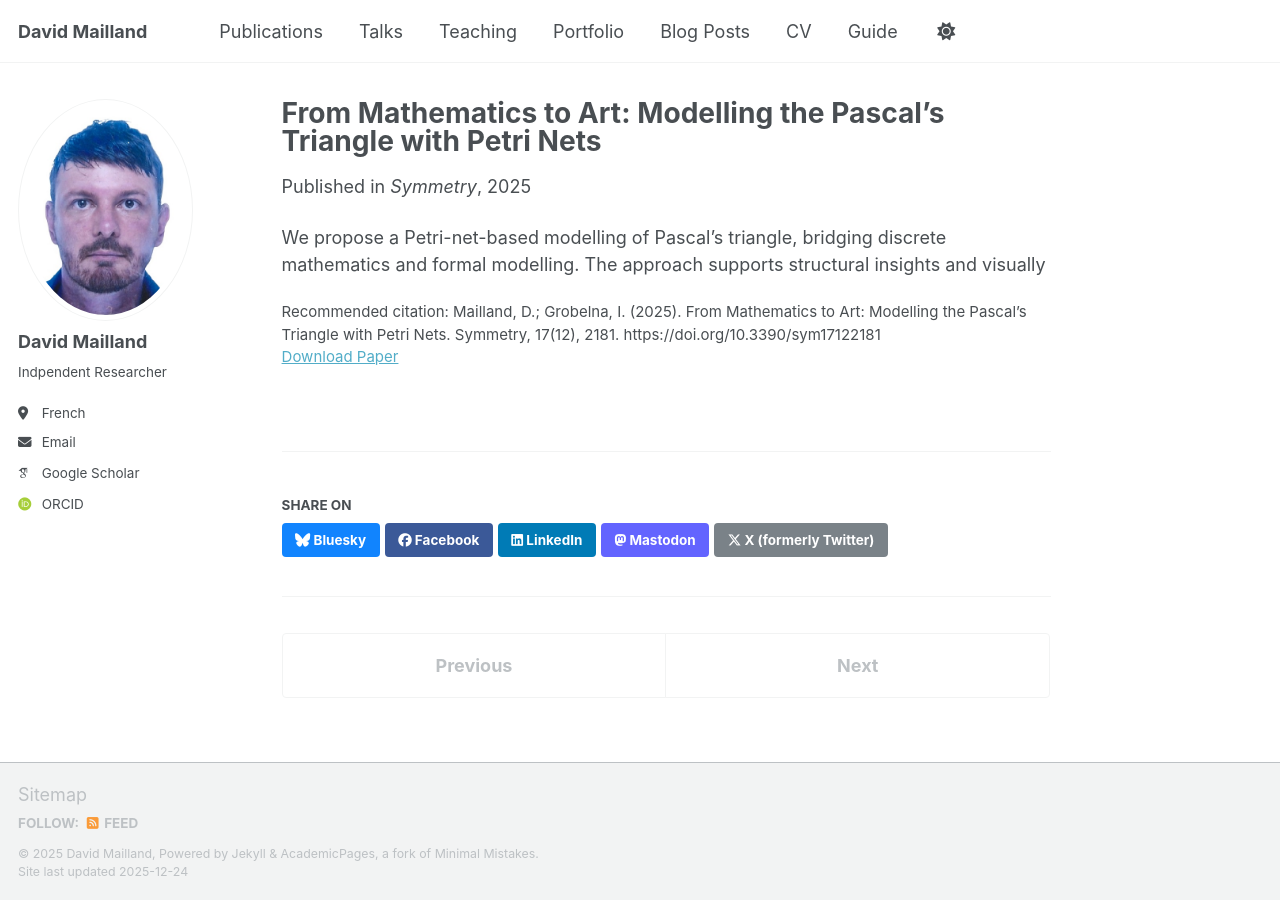
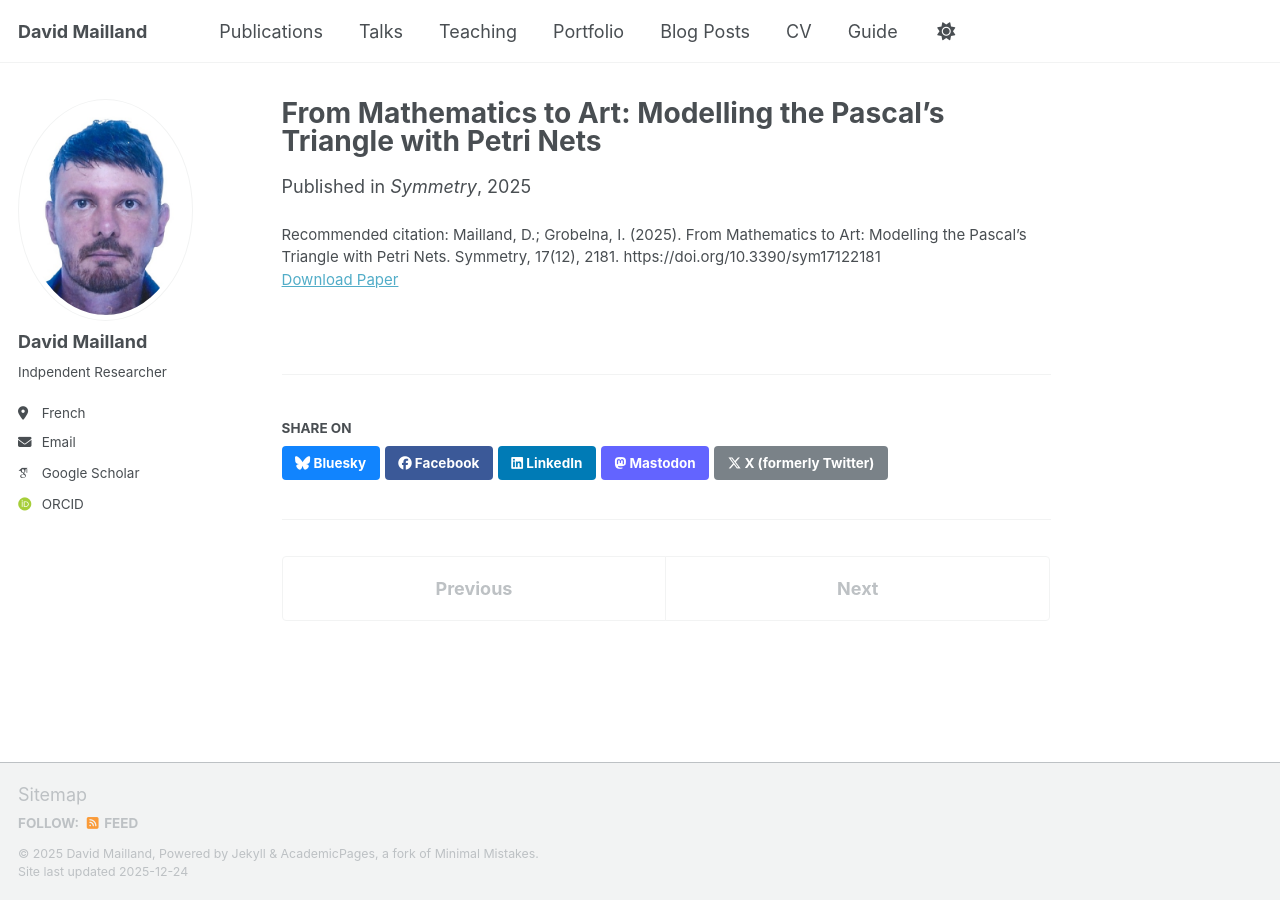
Before and after one commit to davidmailland/davidmailland.github.io, a Jekyll site: the page built from _publications/2025-12-18-symmetry-pascal-petri.md, in a window 1280 px wide. Built offline with Jekyll 4.4.1, drawn with Linux system fonts in a browser that asks for light colours; some web fonts are replaced; a script bundle is joined from its source files by our own code; library files that are not in the unit come from our copies.

Commit message:
Update 2025-12-18-symmetry-pascal-petri.md

```diff
--- a/_publications/2025-12-18-symmetry-pascal-petri.md
+++ b/_publications/2025-12-18-symmetry-pascal-petri.md
@@ -7,5 +8,3 @@ venue: "Symmetry"
 paperurl: "https://doi.org/10.3390/sym17122181"
 citation: "Mailland, D.; Grobelna, I. (2025). From Mathematics to Art: Modelling the Pascal’s Triangle with Petri Nets. Symmetry, 17(12), 2181. https://doi.org/10.3390/sym17122181"
 ---
-
-We propose a Petri-net-based modelling of Pascal’s triangle, bridging discrete mathematics and formal modelling. The approach supports structural insights and visually
```
Also changed, not shown: other parts of _publications/2025-12-18-symmetry-pascal-petri.md (+1 -0 lines).
